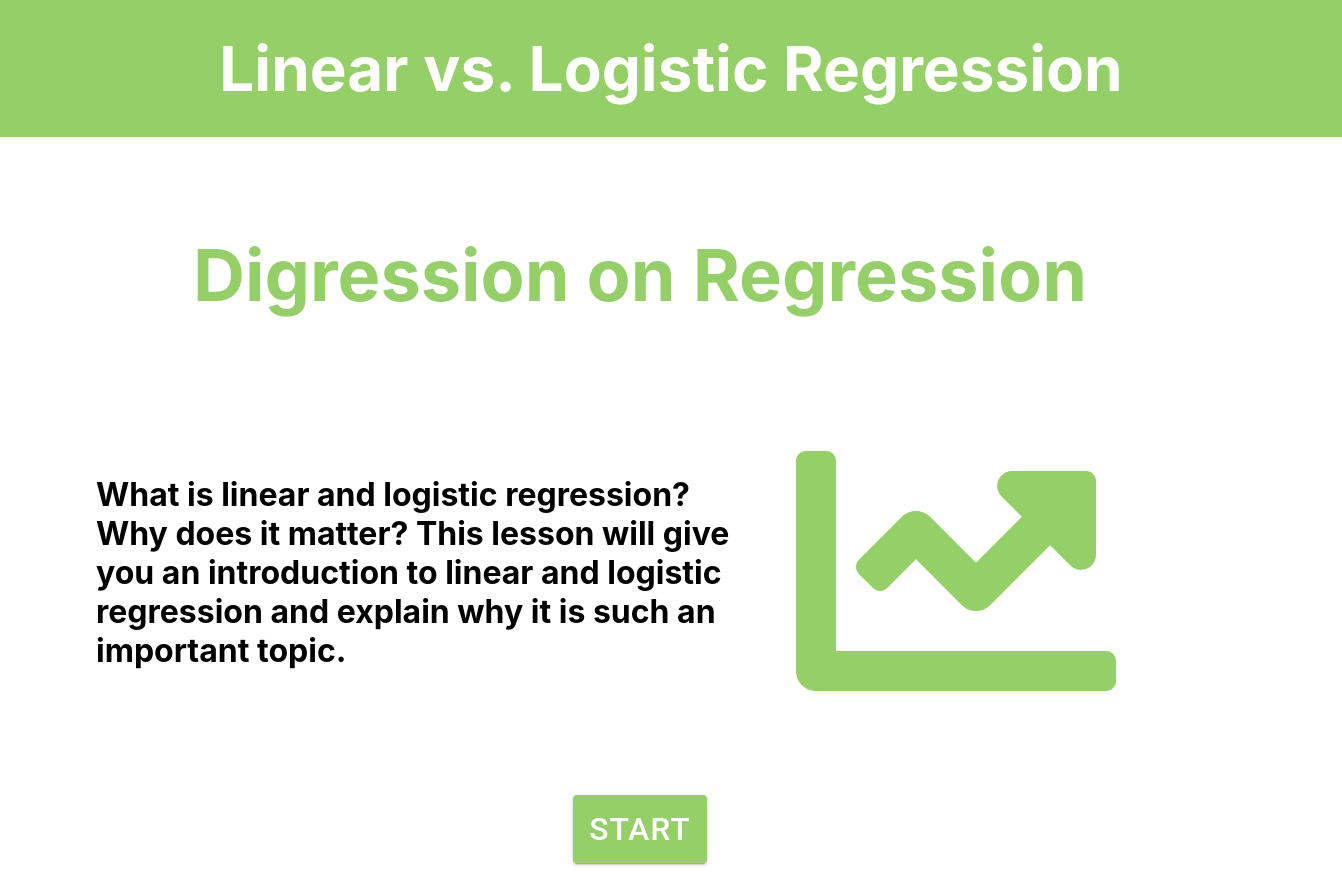
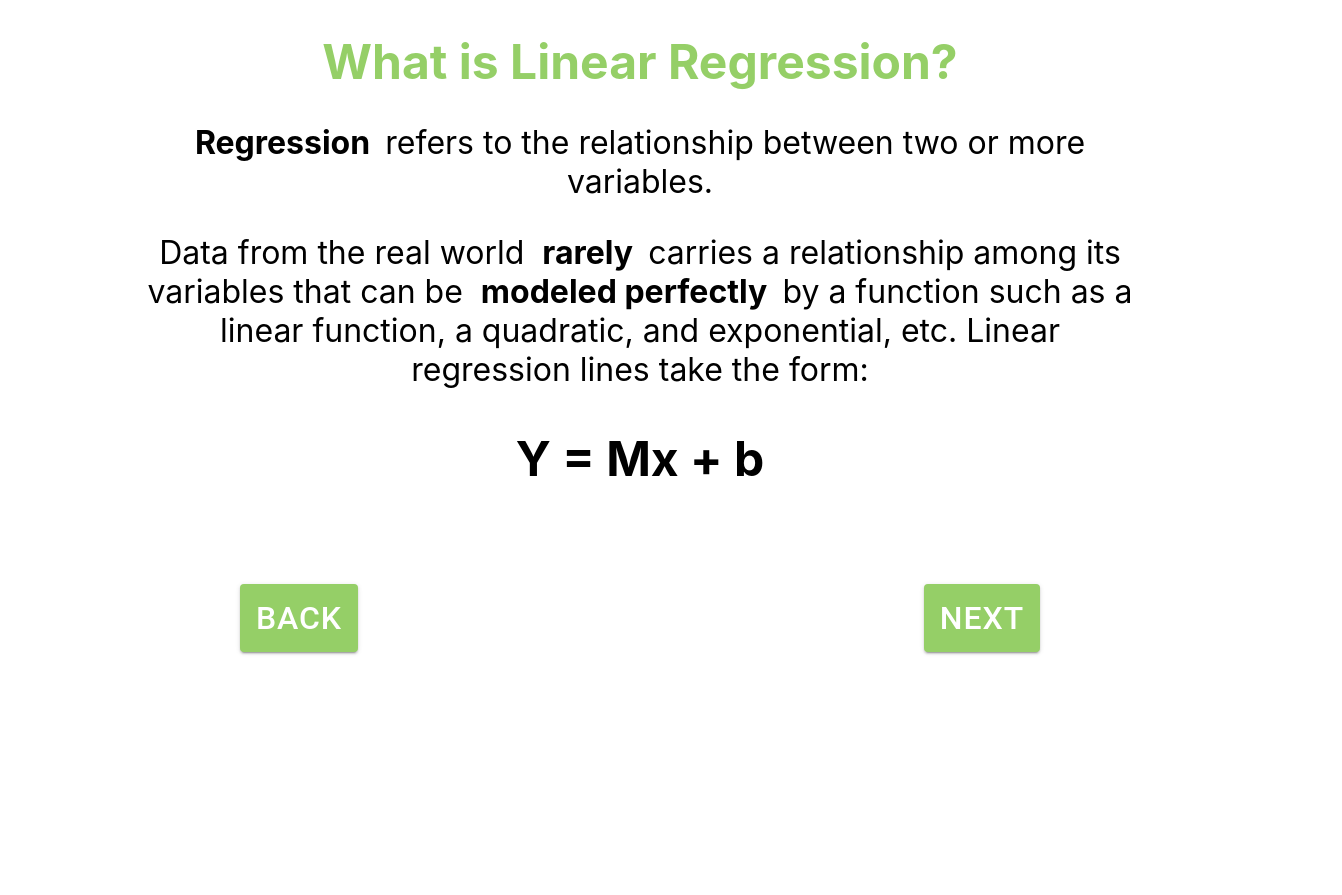
Before and after one commit to uclaacm/digression-on-regression, a React (Create React App) app: page / in a window 1280 px wide. Shown: the whole page, 1342 px wide, since content can reach past the window. After the commit the page ends 800 px from the top, so only its background shows below. Built offline with nearby package versions, Linux system fonts and the light colour scheme.

Commit message:
Created new component, def_linear.

```diff
--- a/src/App.css
+++ b/src/App.css
@@ -1,12 +1,3 @@
-.App {
-  text-align: center;
-}
-
-.App-logo {
-  height: 40vmin;
-  pointer-events: none;
-}
-
 .App-header {
   font-weight: bold;
   display: flex;
@@ -18,41 +9,3 @@
   margin: 5vmin;
   color: #95CF67;
 }
-
-#intro {
-  color: black;
-  font-weight: bold;
-  padding-top: 5vmin;
-  font-size: 3vmin;
-  margin-left: 10vmin;
-  align-content: center;
-}
-
-.introHeader {
-  background-color: #95CF67;
-  color: white;
-  font-size: calc(30px + 4vmin);
-  justify-content: center;
-  text-align: center;
-  align-items: center;
-  padding: 3vmin;
-  width: 100%;
-}
-
-#chart-icon {
-  color: #95CF67;
-  font-size: 30vmin;
-  padding-left: 5vmin;
-  float: center;
-  position: relative;
-  text-align: center;
-  align-content: center;
-  margin-right: 10vmin;
-  overflow: hidden;
-}
-
-  @media screen and (max-width: 770px) {
-   #chart-icon {
-     display: none !important;
-    }
-  }
--- a/src/App.js
+++ b/src/App.js
@@ -1,10 +1,11 @@
-// import React from 'react';
+//import React from 'react';
 import './App.css';
-import Intro from './Components/Intro/Intro.js';
+//import Intro from './Components/Intro/Intro.js';
+import Def_linear from './Components/Def_linear/Def_linear.js';
 
 function App() {
   return (
-    Intro()
+    Def_linear()
   );
 }
 
--- /dev/null
+++ b/src/Components/Def_linear/Def_linear.css
@@ -0,0 +1,15 @@
+.header {
+    font-size: 3em;
+    font-weight: bold;
+    color: #95CF67;
+}
+
+.Content {
+    font-size: 2em;
+    margin-left: 2em;
+    margin-right: 2em;
+}
+
+#bold {
+    font-weight: bold;
+}
--- /dev/null
+++ b/src/Components/Def_linear/Def_linear.js
@@ -0,0 +1,65 @@
+import React from 'react';
+import './Def_linear.css';
+import Button from '@material-ui/core/Button';
+
+function Def_linear(props) {
+    return (
+
+        <div style={{textAlign: "center", maxWidth: "70em", margin: "0 auto"}}>
+            <h1 className="header">
+                What is Linear Regression?
+            </h1>
+            <div className="Content">
+                <p>
+                    <span id="bold">
+                        Regression &nbsp;
+                    </span>
+                    refers to the relationship between two or more variables.
+                </p>
+                <div>
+                    <p>
+                        Data from the real world &nbsp;
+                        <span id="bold">
+                            rarely &nbsp;
+                        </span>
+                        carries a relationship among its variables that can be &nbsp;
+                        <span id="bold">
+                            modeled perfectly &nbsp;
+                        </span>
+                        by a function such as a linear function, a quadratic, and exponential, etc. Linear regression lines take the form:
+                    </p>
+                    <div>
+                        <h2>
+                            Y = Mx + b
+                        </h2>
+                    </div>
+                    <div style={{marginTop: "3em"}}>
+                        <div style={{float: "right", marginRight: "3em"}}>
+                            <Button variant="contained"
+                                style={{
+                                    backgroundColor: "#95CF67",
+                                    color: "white",
+                                    fontSize: "1em"
+                                    }}>
+                                Next
+                            </Button>
+                        </div>
+                        <div style={{float: "left", marginLeft: "3em"}}>
+                            <Button variant="contained"
+                                style={{
+                                    backgroundColor: "#95CF67",
+                                    color: "white",
+                                    fontSize: "1em"
+                                    }}>
+                                Back
+                            </Button>
+                        </div>
+                    </div>
+                </div>
+            </div>
+        </div>
+
+    );
+}
+
+export default Def_linear;
```
Also changed, not shown: src/Components/Intro/Intro.js (+3 -4 lines).
